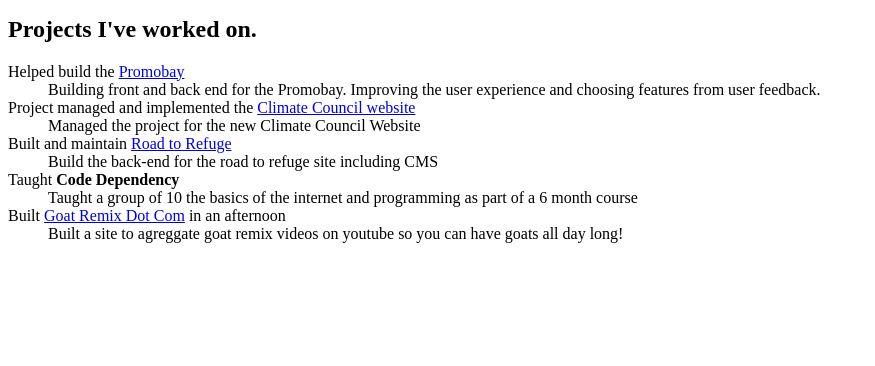
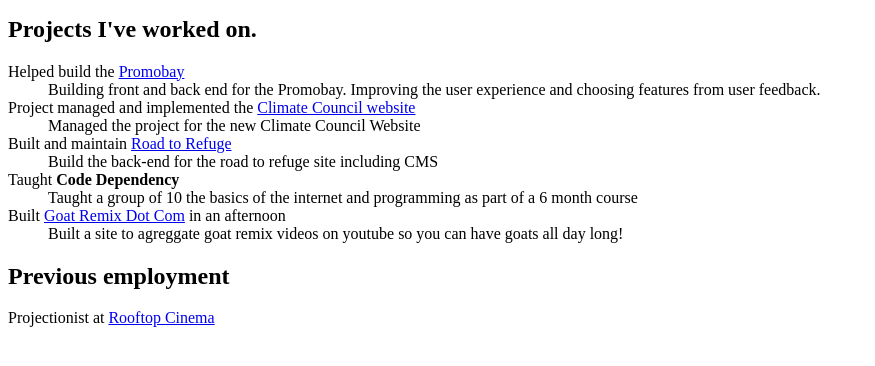
Before and after one commit to sebastiansibelle/sebastian-sibelle-app, a PHP site: template htdocs/app/theme/default/templates/home/home.php in a window 1280 px wide. Shown: the part 343-709 px from the top of the page, without its empty margins (0-875 px from the left). Run offline with PHP 8.4, Linux system fonts and the light colour scheme; the template is opened without the code that fills it, so the values that code supplies are empty; some libraries are stand-ins or nearby versions.

Commit message:
Added previous employment

```diff
--- a/htdocs/app/theme/default/templates/home/home.php
+++ b/htdocs/app/theme/default/templates/home/home.php
@@ -34,6 +34,12 @@
 					<dt>Built <a href="http://goatremix.com">Goat Remix Dot Com</a> in an afternoon</dt><dd> Built a site to agreggate goat remix videos on youtube so you can have goats all day long!</dd>
 				</ul>
 			</section>
+			<section>
+				<dl class="projects">
+					<h2>Previous employment</h2>
+					<dt>Projectionist at <a href="http://rooftopcinema.com.au">Rooftop Cinema</a><dt><dd></dd>
+				</ul>
+			</section>
 		</div>
 	</article>
 
```
